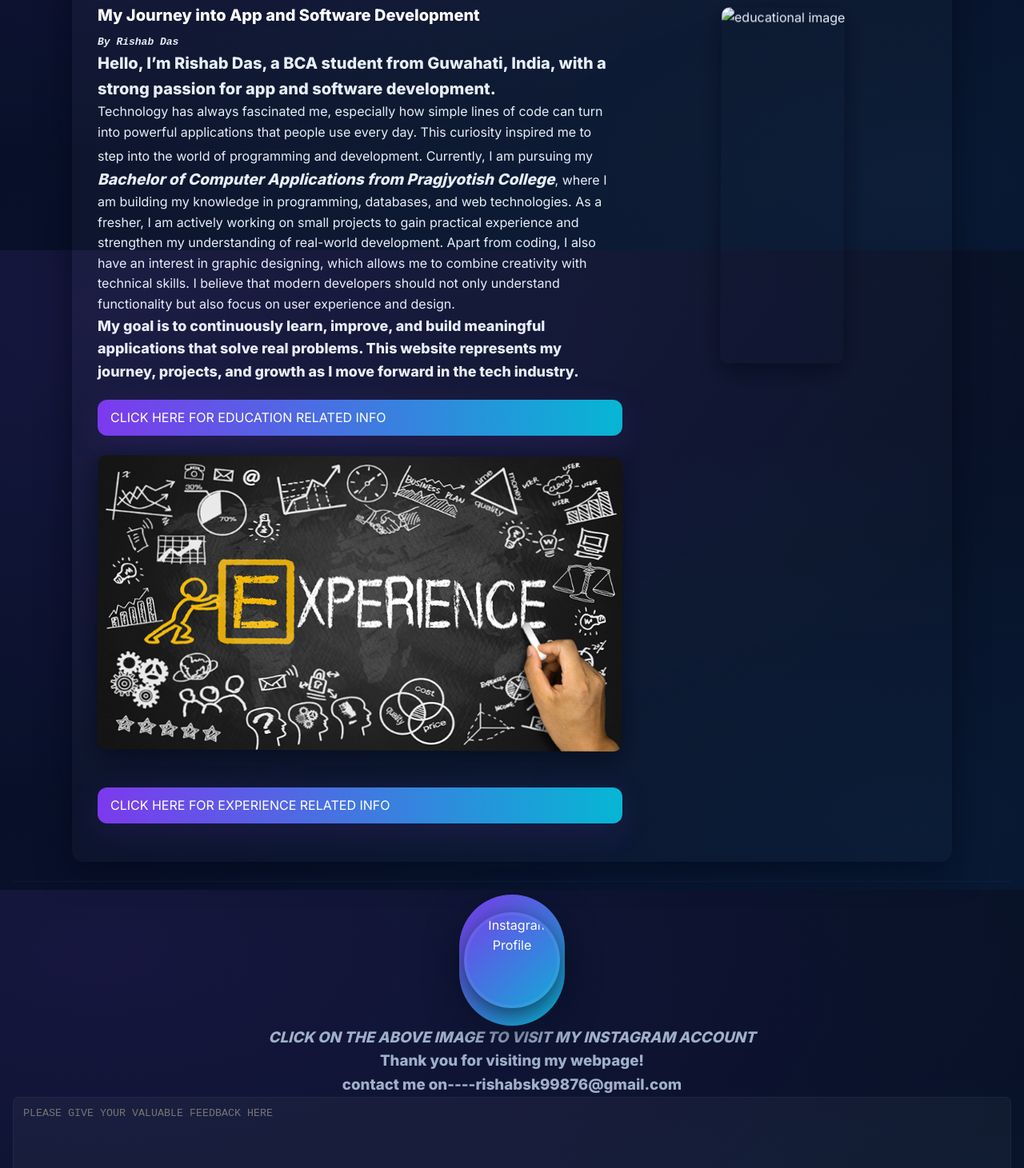
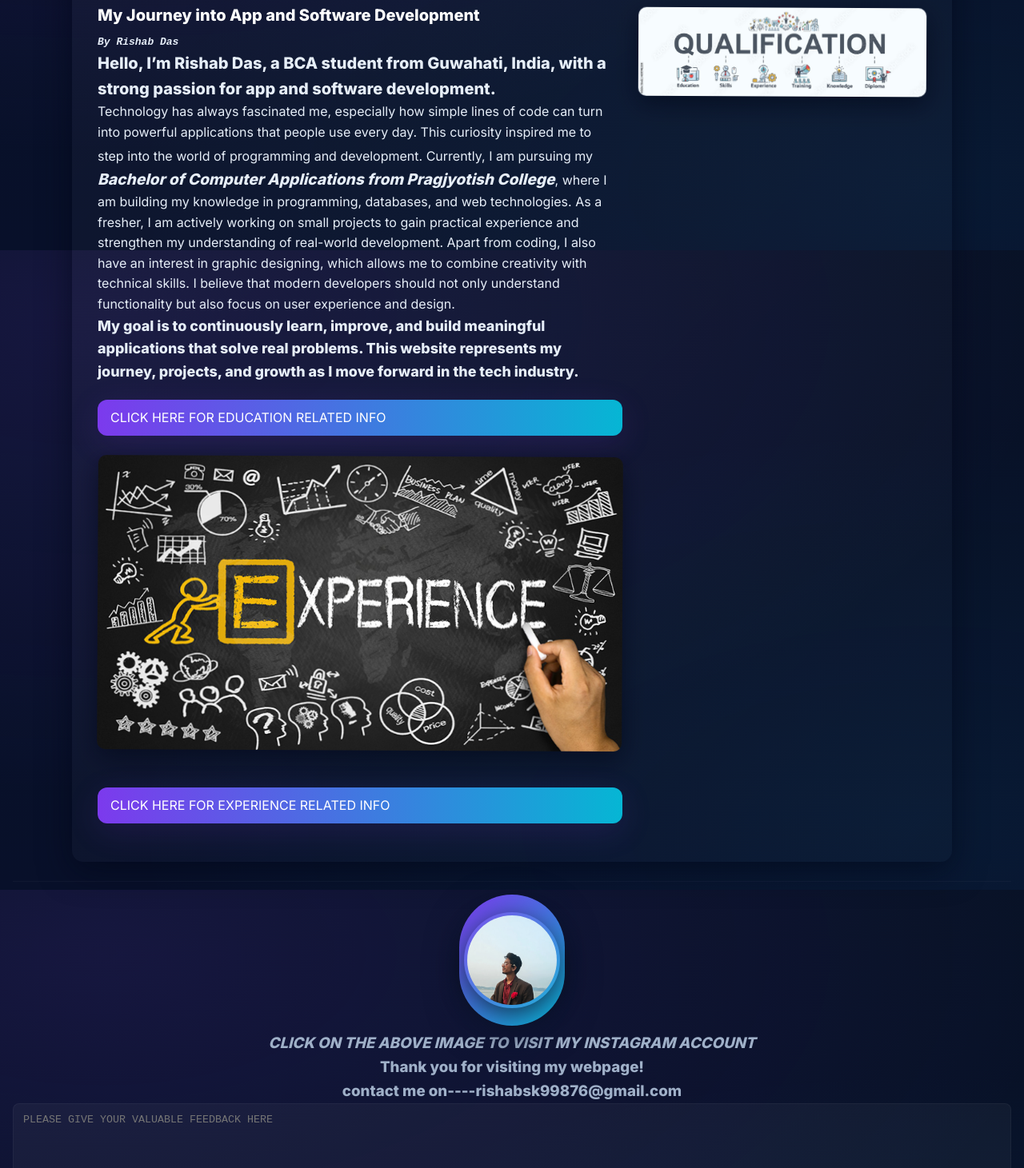
Before and after one commit to rishab6678/MY-FIRST-WEBPAGE, a plain HTML site: page index.html in a window 1280 px wide. Shown: the part 487-1948 px from the top of the page at 80% size. Drawn offline with Linux system fonts and the light colour scheme; the site is published under a folder, as on GitHub Pages, so addresses that start at the root find nothing.

Commit message:
Update index.html

```diff
--- a/index.html
+++ b/index.html
@@ -45,7 +45,7 @@
                 </strong>
             </p>
         </article>
-<img class="img--float" src="/1000_F_605942358_AglW2yt2cVCsIDxvfldvgASPD8scl5Fi.jpg" alt="educational image" height="500">
+<img class="img--float" src="1000_F_605942358_AglW2yt2cVCsIDxvfldvgASPD8scl5Fi.jpg" alt="educational image" height="500">
 <a class="button animate-pop" href="EDUCATION.html" target="_main">CLICK HERE FOR EDUCATION RELATED INFO</a>
 <br />
 <img class="img--float" src="experience.jpg" alt="My Experience Image" height="500">
@@ -55,7 +55,7 @@
     </main>
     </div>
     <footer>
-<a class="profile" href="https://www.instagram.com/_rishab_._07/" target="_main"><img class="img--pulse" src="/image.jpg" alt="Instagram Profile"></a>
+<a class="profile" href="https://www.instagram.com/_rishab_._07/" target="_main"><img class="img--pulse" src="image.jpg" alt="Instagram Profile"></a>
 <h3><em>CLICK ON THE ABOVE IMAGE TO VISIT MY INSTAGRAM ACCOUNT</em></h3>
 <h3>Thank you for visiting my webpage!</h3>
     <h3> contact me on----rishabsk99876@gmail.com</h3>
@@ -67,4 +67,5 @@
         <h3>SPECIAL THANKS TO THIS HTML VIDEO COURSE FROM APNA COLLEGE </h3>
 </footer>
 </body>
+
 </html>
```
